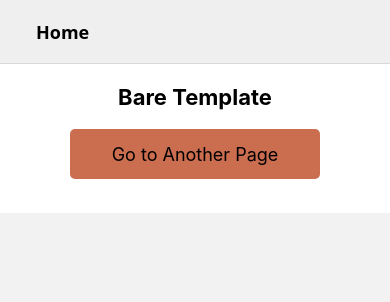
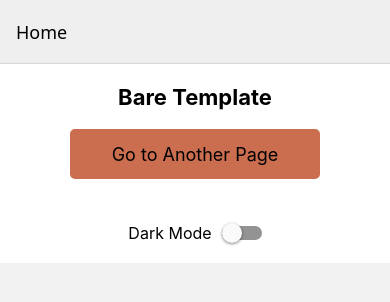
Before and after one commit to VN-Asianboy/Mobile-Assessment, a React Native app in the folder TruongVoMobileApp/: screen /Home in a window 390 px wide. Shown: the top 302 px of the page. Built offline with nearby package versions, Linux system fonts and the light colour scheme.

Commit message:
add dark mode to homepage

```diff
--- a/TruongVoMobileApp/App.js
+++ b/TruongVoMobileApp/App.js
@@ -1,20 +1,22 @@
-import React from 'react';
+import React, { useContext } from 'react';
 import { NavigationContainer } from '@react-navigation/native';
 import { createStackNavigator } from '@react-navigation/stack';
 import HomeScreen from './screens/HomeScreen';
 import AnotherPage from './screens/AnotherPage';
 import YetAnotherPage from './screens/YetAnotherPage';
-import styles from './styles';
+import { ThemeProvider, ThemeContext } from './darkmode';
 
 const Stack = createStackNavigator();
 
-export default function App() {
+function AppNavigator() {
+  const { colors } = useContext(ThemeContext);
+
   return (
     <NavigationContainer>
       <Stack.Navigator
         screenOptions={{
-          headerStyle: styles.header,
-          headerTitleStyle: styles.headerTitle,
+          headerStyle: { backgroundColor: colors.header },
+          headerTitleStyle: { color: colors.headerTitle },
         }}
       >
         <Stack.Screen name="Home" component={HomeScreen} />
@@ -24,3 +26,11 @@ export default function App() {
     </NavigationContainer>
   );
 }
+
+export default function App() {
+  return (
+    <ThemeProvider>
+      <AppNavigator />
+    </ThemeProvider>
+  );
+}
--- a/TruongVoMobileApp/darkmode.js
+++ b/TruongVoMobileApp/darkmode.js
@@ -0,0 +1,38 @@
+// ThemeContext.js
+import React, { createContext, useState } from 'react';
+
+export const ThemeContext = createContext();
+
+export const ThemeProvider = ({ children }) => {
+  const [isDarkMode, setIsDarkMode] = useState(false);
+
+  const toggleTheme = () => setIsDarkMode(prev => !prev);
+
+  const theme = {
+    isDarkMode,
+    toggleTheme,
+    colors: isDarkMode
+      ? {
+          background: '#121212',
+          text: '#ffffff',
+          button: '#bb86fc',
+          buttonText: '#000000',
+          header: '#1f1f1f',
+          headerTitle: '#ffffff',
+        }
+      : {
+          background: '#ffffff',
+          text: '#000000',
+          button: '#cb6d4f',
+          buttonText: '#000000',
+          header: '#efefef',
+          headerTitle: '#000000',
+        },
+  };
+
+  return (
+    <ThemeContext.Provider value={theme}>
+      {children}
+    </ThemeContext.Provider>
+  );
+};
--- a/TruongVoMobileApp/screens/HomeScreen.js
+++ b/TruongVoMobileApp/screens/HomeScreen.js
@@ -1,16 +1,28 @@
-import React from 'react';
-import { View, Text, TouchableOpacity } from 'react-native';
+import React, { useContext } from 'react';
+import { View, Text, TouchableOpacity, Switch } from 'react-native';
 import styles from '../styles';
+import { ThemeContext } from '../darkmode';
 
 export default function HomeScreen({ navigation }) {
+  const { isDarkMode, toggleTheme, colors } = useContext(ThemeContext);
+
   return (
-    <View style={styles.mainContainer}>
-      <Text style={styles.title}>Bare Template</Text>
+    <View style={[styles.mainContainer, { backgroundColor: colors.background }]}>
+      <Text style={[styles.title, { color: colors.text }]}>Bare Template</Text>
+
       <TouchableOpacity
-        style={styles.button}
-        onPress={() => navigation.navigate('AnotherPage')}>
-        <Text style={styles.buttonText}>Go to Another Page</Text>
+        style={[styles.button, { backgroundColor: colors.button }]}
+        onPress={() => navigation.navigate('AnotherPage')}
+      >
+        <Text style={[styles.buttonText, { color: colors.buttonText }]}>
+          Go to Another Page
+        </Text>
       </TouchableOpacity>
+
+      <View style={{ marginTop: 30, flexDirection: 'row', alignItems: 'center' }}>
+        <Text style={{ color: colors.text, fontSize: 16, marginRight: 10 }}>Dark Mode</Text>
+        <Switch value={isDarkMode} onValueChange={toggleTheme} />
+      </View>
     </View>
   );
 }
```
